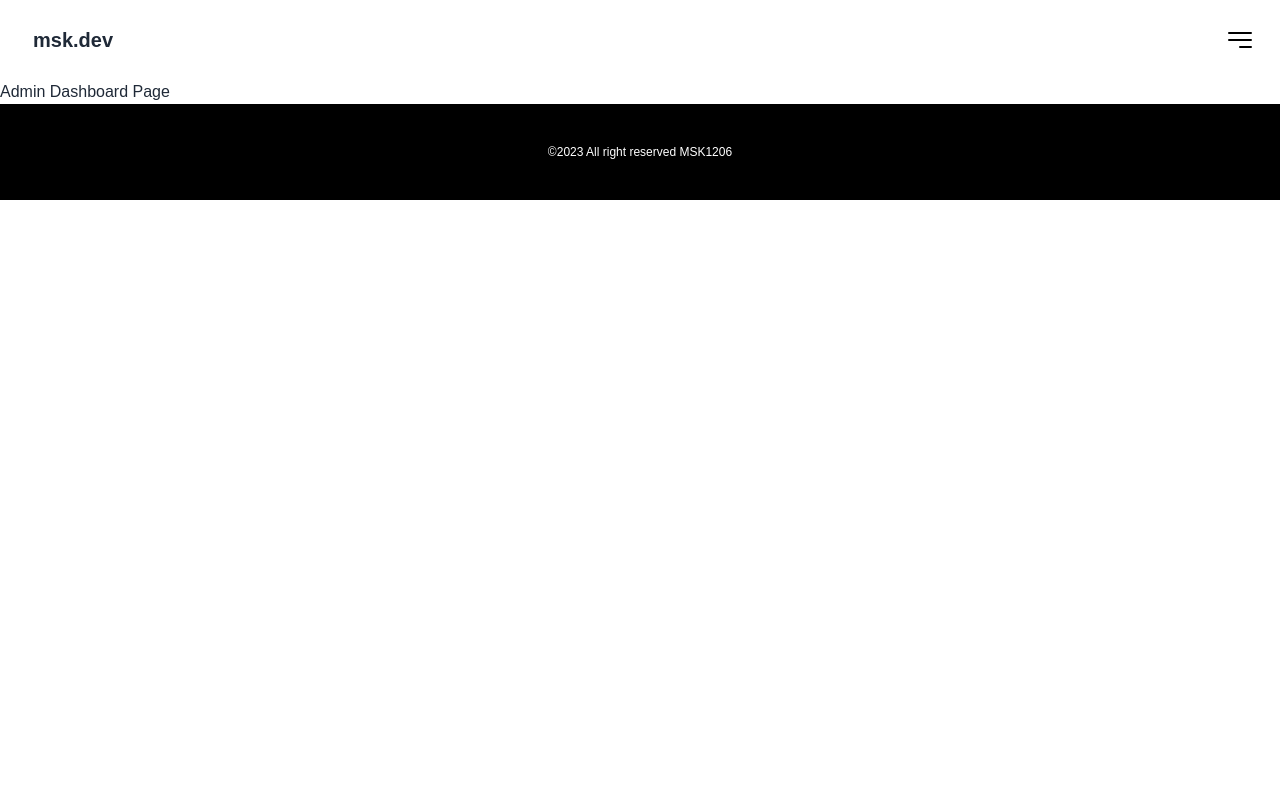
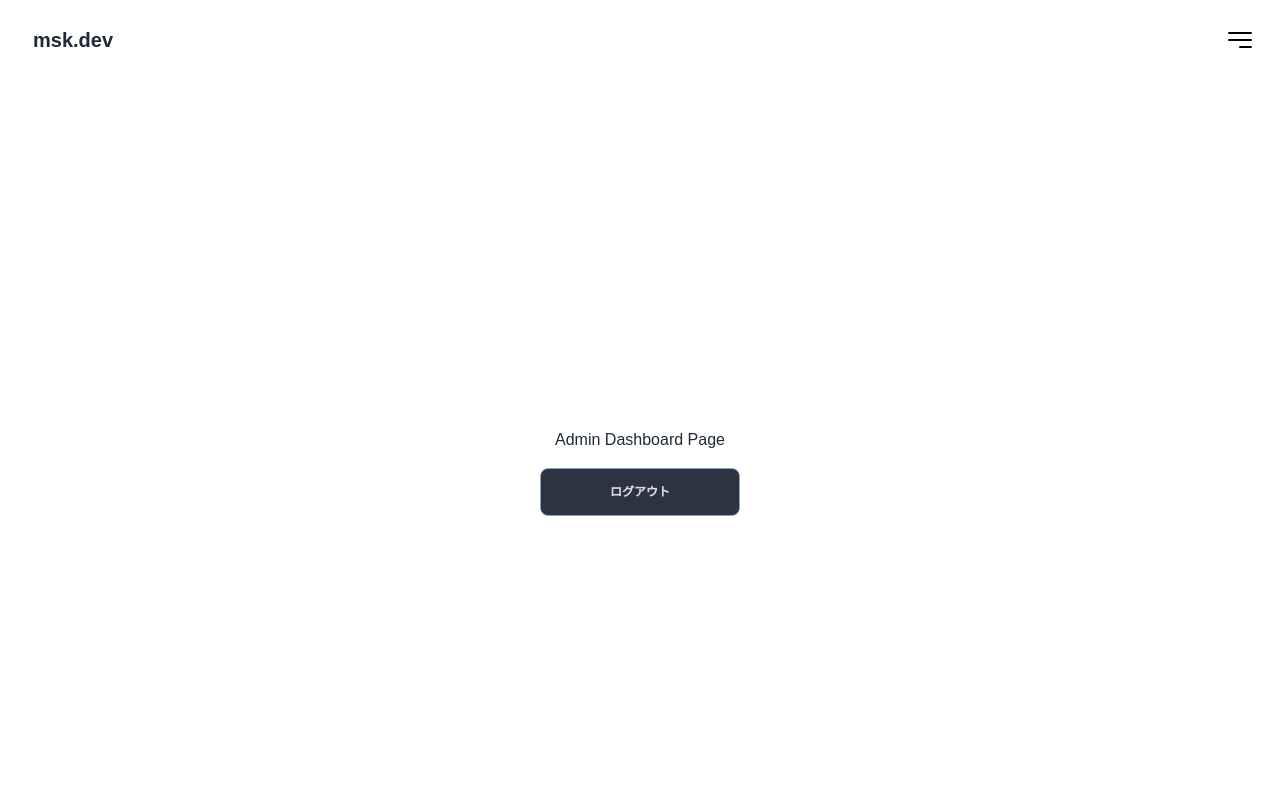
Before and after one commit to MSK1206/planetscale-mysql-prisma-nextauth-nextjs-app, a Next.js app: page /dashboard in a window 1280 px wide. Shown: the top 800 px of the page. Built offline with nearby package versions, Linux system fonts and the light colour scheme; no server answers; a web font is replaced by a local one.

Commit message:
Add: ログアウトボタンの追加

```diff
--- a/app/(admin)/dashboard/page.tsx
+++ b/app/(admin)/dashboard/page.tsx
@@ -1,7 +1,19 @@
+'use client';
+import { signOut } from 'next-auth/react';
+
 export default function page() {
   return (
-    <div>
+    <div className="flex min-h-screen flex-col items-center justify-center p-24">
       <h1>Admin Dashboard Page</h1>
+      <button
+        type="button"
+        onClick={() => signOut()}
+        className="btn btn-neutral w-[200px] border border-slate-400 rounded-lg my-4 hover:text-transparent focus:text-transparent"
+      >
+        <p className="bg-clip-text bg-gradient-to-r from-pink-500 to-violet-500">
+          <span className="text-xs font-bold">ログアウト</span>
+        </p>
+      </button>
     </div>
-  )
-};
+  );
+}
```
